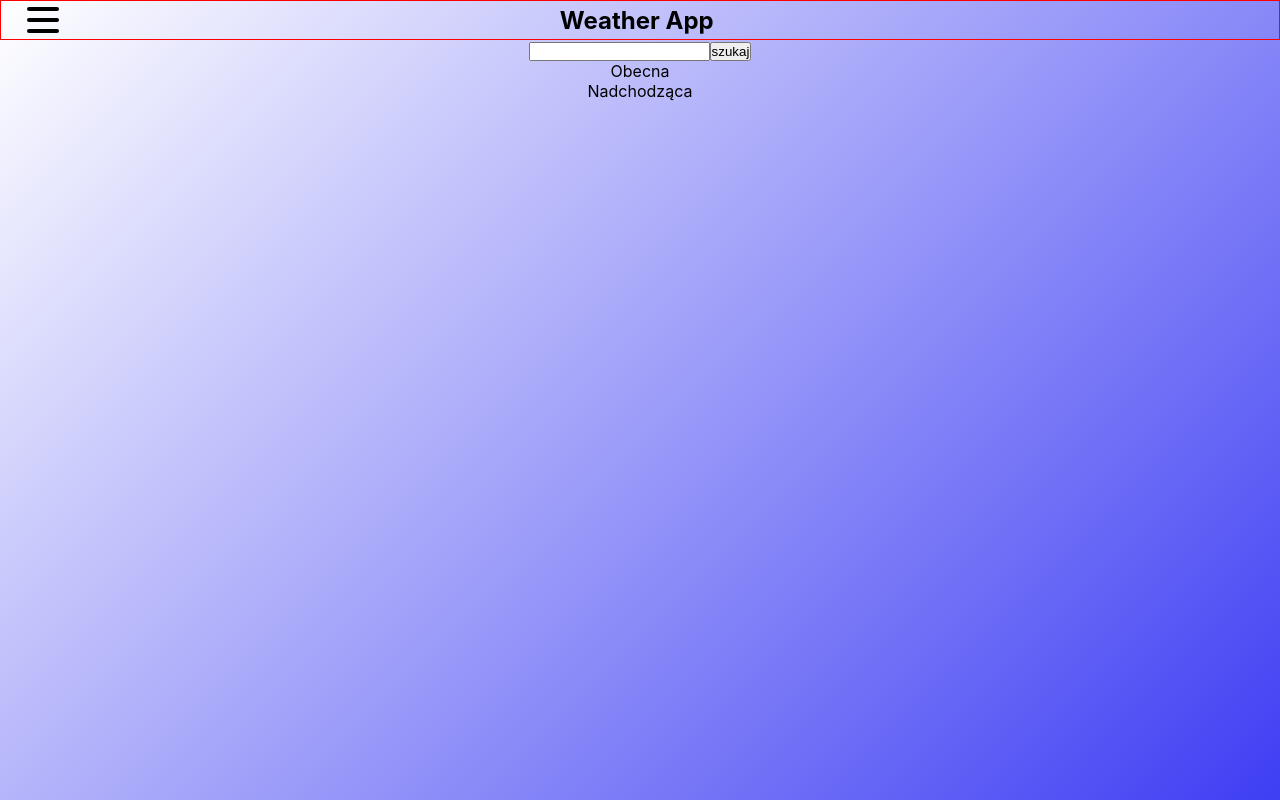
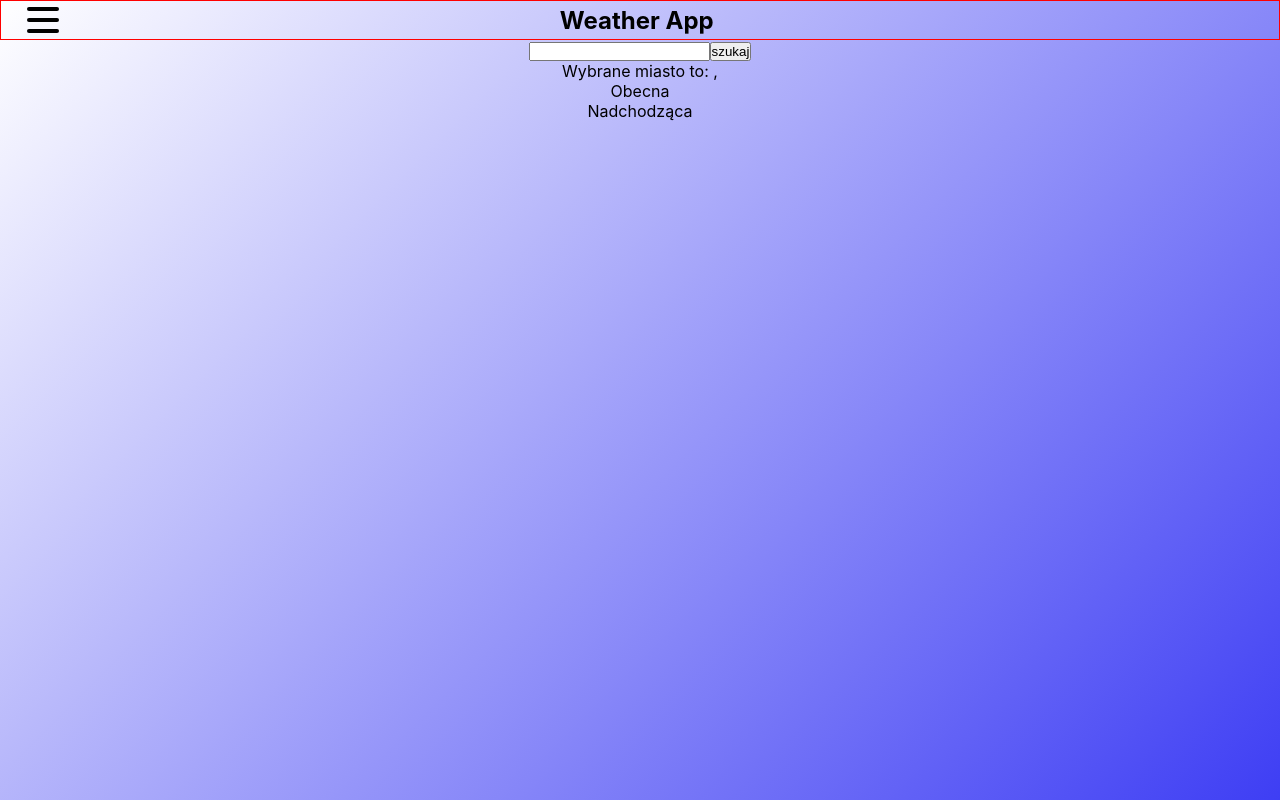
Before and after one commit to lnowak/weather_app, a React (Create React App) app: page / in a window 1280 px wide. Built offline with nearby package versions, Linux system fonts and the light colour scheme; no server answers.

Commit message:
Weather data downloading added

```diff
--- a/src/App.js
+++ b/src/App.js
@@ -1,4 +1,4 @@
-import {useState} from 'react'
+import {useState, useEffect} from 'react'
 
 import './App.css';
 
@@ -7,17 +7,32 @@ import Slider from './Components/Slider';
 import AppBody from './Components/AppBody';
 
 
-
 function App() {
 
   const [menuActive, setMenuActive] = useState(false);
-  const [hideSlider, setHideSlider] = useState(false)
+  const [hideSlider, setHideSlider] = useState(false);
+  const [searchedCity, setSearchedCity] = useState('');
+  const [currWeather, setCurrWeather] = useState(false);
+
+  useEffect(() => {
+    fetch(`https://api.openweathermap.org/data/2.5/weather?q=${searchedCity}&appid=694e3df194be037f1760c032ec19d8f0`)
+    .then(resp => {
+      console.log(resp)
+      return resp.json();
+    })
+    .then(data => {
+      setCurrWeather(data)
+    })
+    .catch(err => {
+      console.log(err)
+    })
+  }, [searchedCity])
 
   return (
     <div className="App">
       <Header menuActive={menuActive} setMenuActive={setMenuActive} hideSlider={hideSlider} setHideSlider={setHideSlider}/>
       <Slider menuActive={menuActive} hideSlider={hideSlider}/>
-      <AppBody />
+      <AppBody searchedCity={searchedCity} setSearchedCity={setSearchedCity} currWeather={currWeather} setCurrWeather={setCurrWeather}/>
     </div>
   );
 }
--- a/src/Components/AppBody.js
+++ b/src/Components/AppBody.js
@@ -3,10 +3,10 @@ import CurrentWeatherArea from './CurrentWeatherArea';
 import UpcomingWeatherArea from './UpcomingWeatherArea';
 
 
-function AppBody() {
+function AppBody({searchedCity, setSearchedCity, currWeather, setCurrWeather}) {
     return (
       <div className="appBody">
-          <FormArea />
+          <FormArea searchedCity={searchedCity} setSearchedCity={setSearchedCity} currWeather={currWeather} setCurrWeather={setCurrWeather}/>
           <CurrentWeatherArea />
           <UpcomingWeatherArea />
       </div>
--- a/src/Components/FormArea.js
+++ b/src/Components/FormArea.js
@@ -1,10 +1,24 @@
-function FormArea() {
+import {useState} from 'react';
+
+
+function FormArea({searchedCity, setSearchedCity, currWeather, setCurrWeather} ) {
+
+    const [city, setCity] = useState('')
+
+    const handleSubmit = e => {
+        e.preventDefault();
+        setSearchedCity(() => city);
+        setCity(() => '');
+        console.log(currWeather, currWeather.cod);
+    }
+
     return (
       <div className="formArea">
-          <form>
-              <input type='text' />
+          <form onSubmit={handleSubmit}>
+              <input type='text' value={city} onChange={(e) => setCity(e.target.value)}/>
               <input type='submit' value='szukaj' />
           </form>
+          <p>Wybrane miasto to: {currWeather.name}, {currWeather.cod}</p>
       </div>
     );
   }
```
Also changed, not shown: 1 other file (tests, documents, lock files or other folders).
